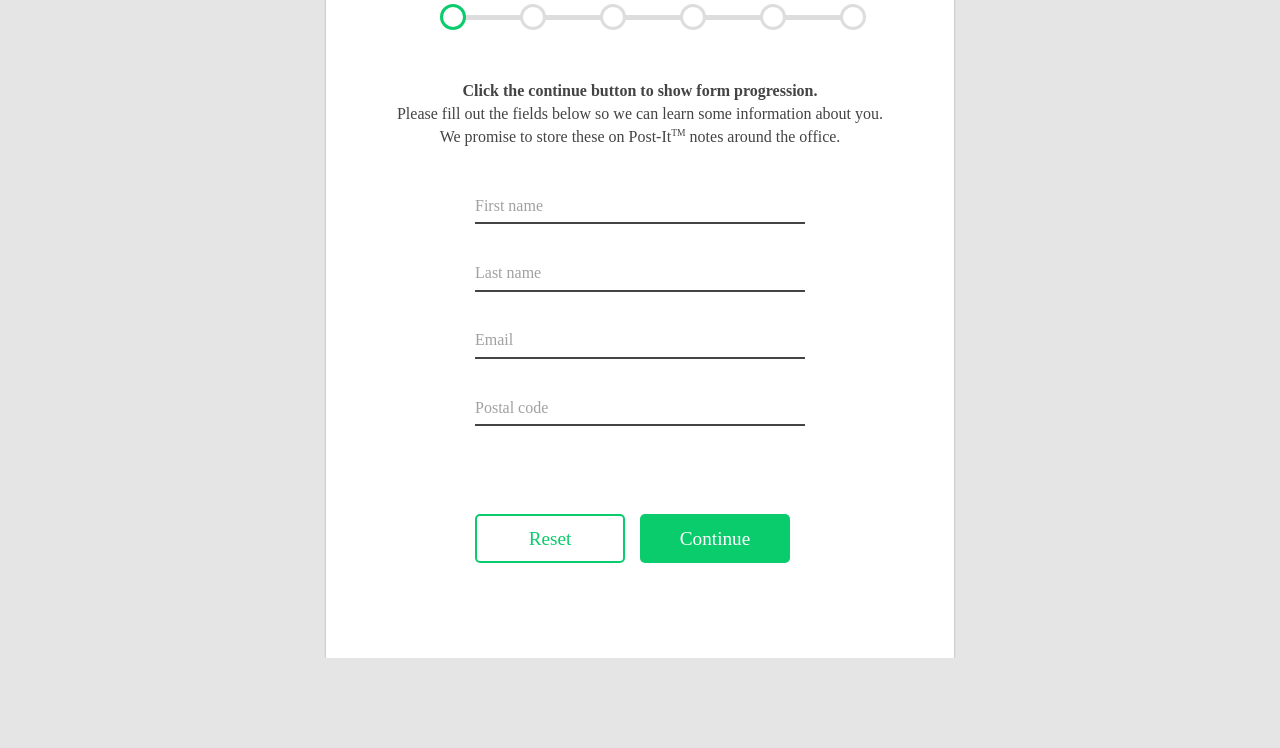
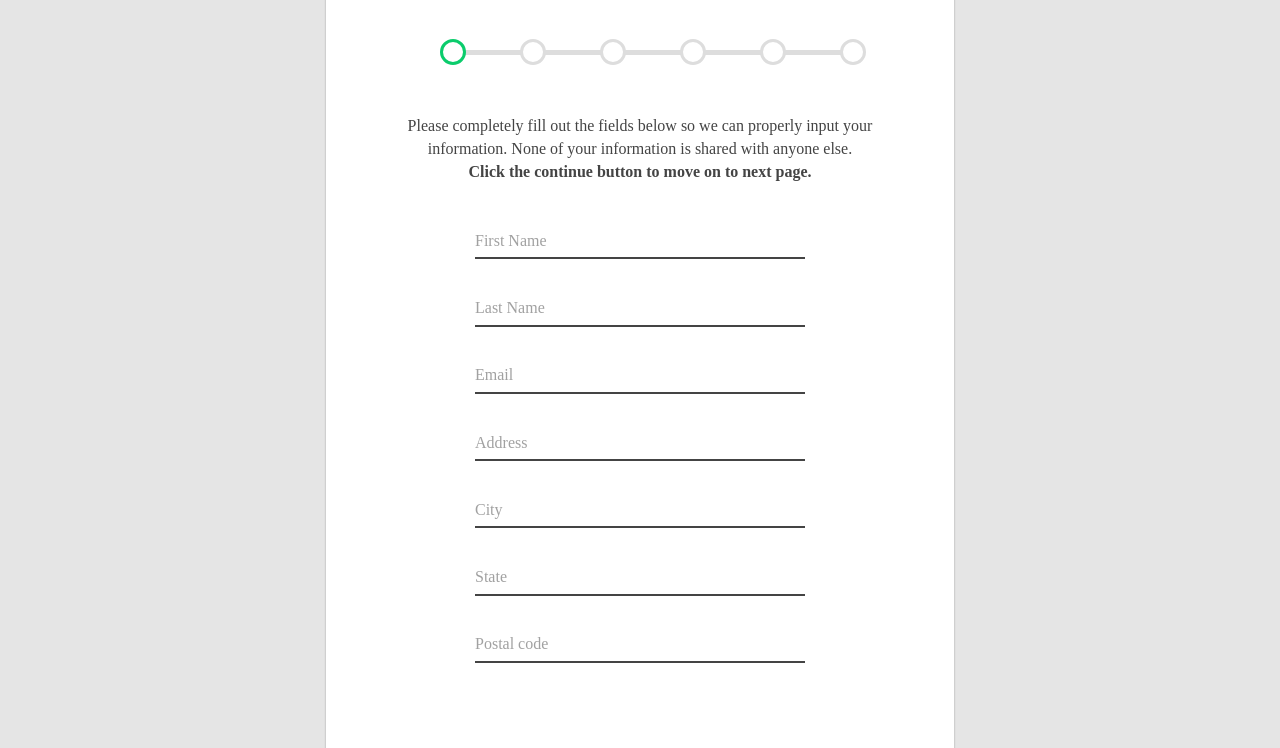
Before and after one commit to starrpatty28/Progress-Bar-From, a plain HTML site: page input-form-with-progress-bar/dist/index.html in a window 1280 px wide. Shown: the part 177-925 px from the top of the page. Before the commit the page ends 835 px from the top, so only its background shows below. Drawn offline with nearby package versions, Linux system fonts and the light colour scheme.

Commit message:
Changed thw wording and added some extar fields for the first and second page

```diff
--- a/input-form-with-progress-bar/dist/index.html
+++ b/input-form-with-progress-bar/dist/index.html
@@ -9,7 +9,7 @@
 <body>
 <!-- partial:index.partial.html -->
 <section class="section">
-	<h1>So you think you can create an ID?</h1>
+	<h1>Congratulations On Your First Step To Your Childs Investment!</h1>
 
 	<div class="form-progress">
 		<progress class="form-progress-bar" min="0" max="100" value="0" step="33" aria-labelledby="form-progress-completion"></progress>
@@ -21,8 +21,6 @@
 		<div class="form-progress-indicator five"></div>
 		<div class="form-progress-indicator six"></div>
 
-
-
 		<p id="form-progress-completion" class="js-form-progress-completion sr-only" aria-live="polite">0% complete</p>
 	</div>
 
@@ -32,18 +30,19 @@
 		<!-- Step one -->
 		<div class="form-step js-form-step" data-step="1">
 
-			<p class="form-instructions"><strong>Click the continue button to show form progression.</strong><br>
-				Please fill out the fields below so we can learn some information about you. We promise to store these on Post-It<sup><small>TM</small></sup> notes around the office.</p>
+			<p class="form-instructions">Please completely fill out the fields below so we can properly input your information. None of your information is shared with anyone else.<br>
+				<strong>Click the continue button to move on to next page.</strong>
+			</p>
 
 			<form action="" name="form-step-1">
 				<div class="fieldgroup">
 					<input type="text" name="firstName" id="firstName" />
-					<label for="firstName">First name</label>
+					<label for="firstName">First Name</label>
 				</div>
 
 				<div class="fieldgroup">
 					<input type="text" name="lastName" id="lastName" />
-					<label for="lastName">Last name</label>
+					<label for="lastName">Last Name</label>
 				</div>
 
 				<div class="fieldgroup">
@@ -52,8 +51,23 @@
 				</div>
 
 				<div class="fieldgroup">
-					<input type="text" name="postalCode" id="postalCode" />
-					<label for="postalCode">Postal code</label>
+					<input type="text" name="Address" id="Address" />
+					<label for="Address">Address</label>
+				</div>
+
+				<div class="fieldgroup">
+						<input type="text" name="City" id="City" />
+						<label for="City">City</label>
+				</div>
+
+				<div class="fieldgroup">
+						<input type="text" name="State" id="State" />
+						<label for="State">State</label>
+				</div>
+
+				<div class="fieldgroup">
+						<input type="text" name="postalCode" id="postalCode" />
+						<label for="postalCode">Postal code</label>
 				</div>
 
 				<div class="buttons">
@@ -68,13 +82,32 @@
 			<!-- Step two -->
 			<div class="form-step js-form-step waiting hidden" data-step="2">
 
-				<p class="form-instructions"><strong>Click the continue button to show form progression.</strong>
-						<br> Please fill in the token below with yesterday's date plus the timestamp from the day of your birth (expressed as an integer) to the power of fourteen divided by two.</p>
+					<p class="form-instructions">Please completely fill out the fields below so we can properly input your information. None of your information is shared with anyone else.<br>
+						<strong>Click the continue button to move on to next page.</strong>
+					</p>
+
+					<form action="" name="form-step-2">
+					<div class="fieldgroup">
+						<input type="text" name="childsFirstName" id="childsFirstName"/>
+							<label for="childsFirstName">Childs First Name</label>
+					</div>
 
 				<form action="" name="form-step-2">
+					<div class="fieldgroup">
+						<input type="text" name="childsLastName" id="childsLastName" />
+							<label for="childsLastName">Childs Last Name</label>
+				</div>
+
+				<form action="" name="form-step-2">
+					<div class="fieldgroup">
+						<input type="text" name="childsBirthdate" id="childsBirthday" />
+							<label for="childsBirthday">Birthdate (mm/dd/year)</label>
+					</div>
+
+					<form action="" name="form-step-2">
 						<div class="fieldgroup">
-								<input type="text" name="token" id="token" />
-								<label for="token">Token</label>
+							<input type="text" name="childsLast4SSN" id="childsLast4SSN" />
+								<label for="childsLast4SSN">Last 4 SSN</label>
 						</div>
 
 						<div class="buttons">
@@ -111,7 +144,6 @@
 								<button type="submit" class="btn">Continue</button>
 						</div>
 				</form>
-
 		</div>
 
 
--- a/input-form-with-progress-bar/dist/style.css
+++ b/input-form-with-progress-bar/dist/style.css
@@ -25,7 +25,7 @@ h1 {
 .section:before {
   content: "";
   width: 100%;
-  background: #0ce479;
+  background: #1d414f;
   height: 170px;
   position: absolute;
   top: 0;
```
